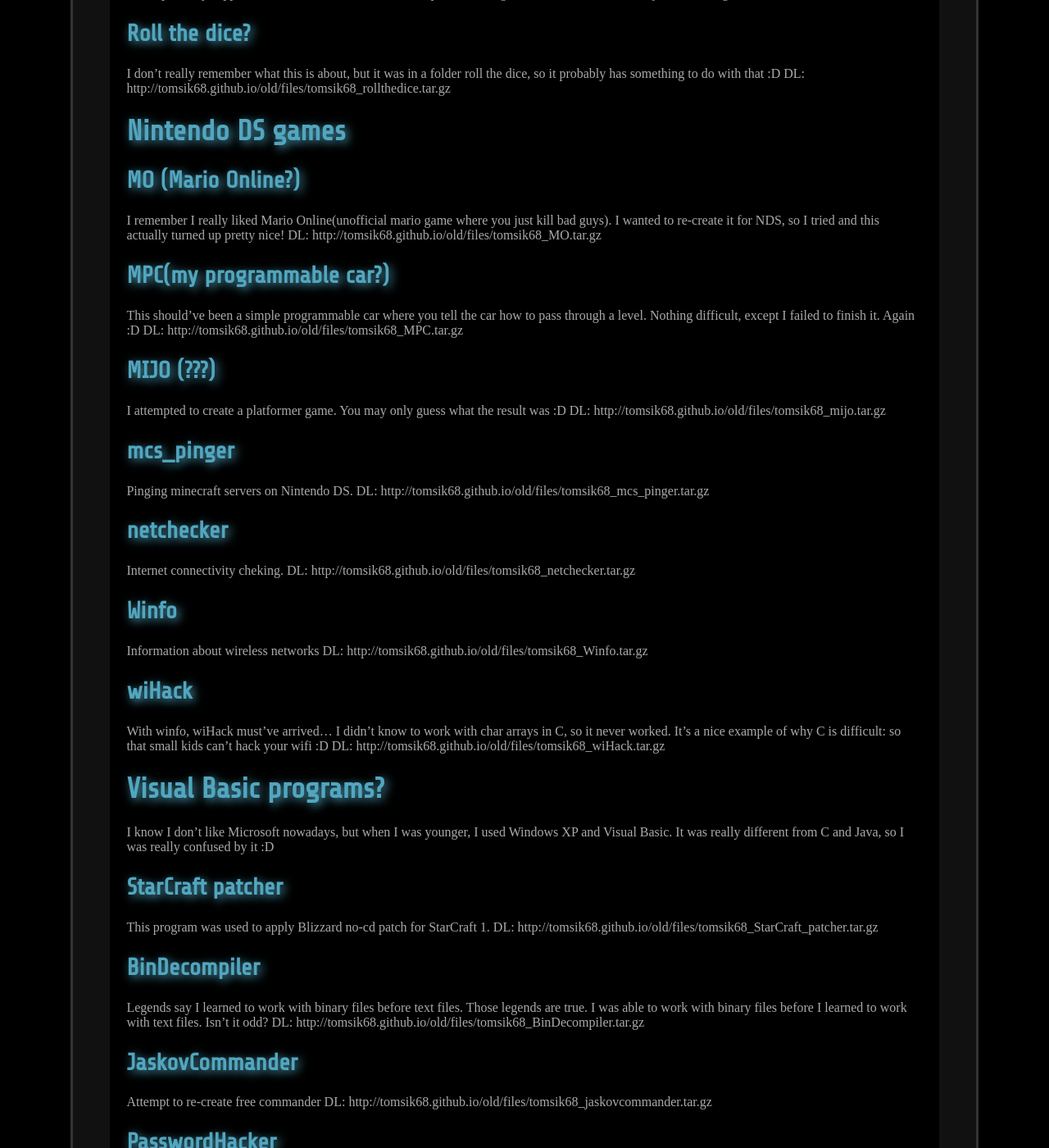
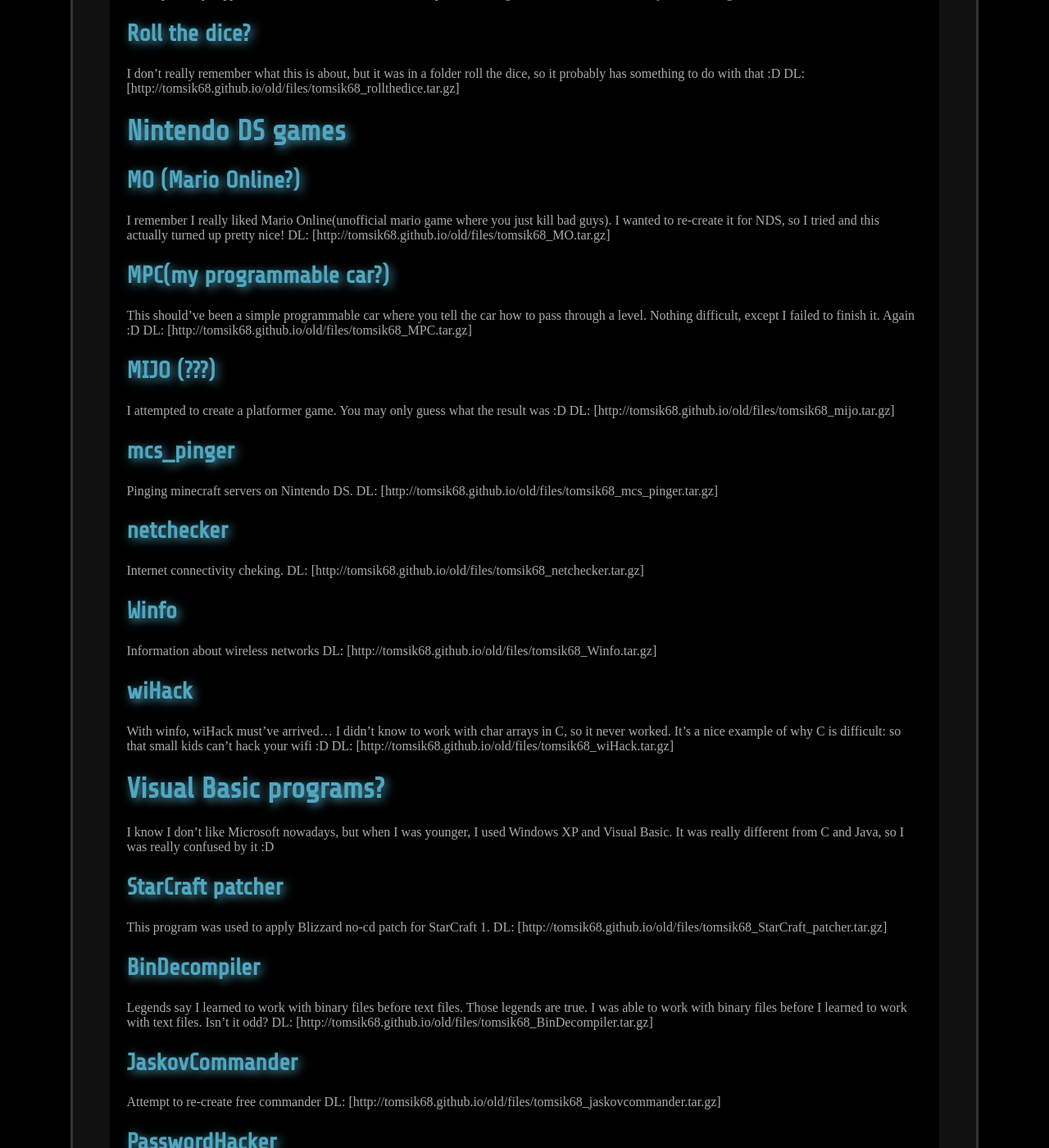
Before and after one commit to tomsik68/tomsik68.github.io, a Jekyll site: the page built from old/index.markdown, in a window 1280 px wide and 1400 px high, scrolled down 728 px. Shown: the whole window at 82% size. Built offline with Jekyll 4.4.1, drawn with Linux system fonts in a browser that asks for light colours; some web fonts are replaced; Markdown is read by kramdown in place of the engine named in the settings; some of the changed text lies outside the part shown.

Commit message:
Corrected links markup

```diff
--- a/old/index.markdown
+++ b/old/index.markdown
@@ -25,50 +25,50 @@ These were probably first I've made(with help of my father who used to work in j
 ## Jarkanoid
 
 It was probably supposed to be an arkanoid clone.
-DL: http://tomsik68.github.io/old/files/tomsik68_jarkanoid.tar.gz
+DL: [http://tomsik68.github.io/old/files/tomsik68_jarkanoid.tar.gz]
 
 ## Roll the dice?
 
 I don't really remember what this is about, but it was in a folder roll the dice, so it probably has something to do with that :D
-DL: http://tomsik68.github.io/old/files/tomsik68_rollthedice.tar.gz
+DL: [http://tomsik68.github.io/old/files/tomsik68_rollthedice.tar.gz]
 
 # Nintendo DS games
 
 ## MO (Mario Online?)
 
 I remember I really liked Mario Online(unofficial mario game where you just kill bad guys). I wanted to re-create it for NDS, so I tried and this actually turned up pretty nice!
-DL: http://tomsik68.github.io/old/files/tomsik68_MO.tar.gz
+DL: [http://tomsik68.github.io/old/files/tomsik68_MO.tar.gz]
 
 ## MPC(my programmable car?)
 
 This should've been a simple programmable car where you tell the car how to pass through a level.
 Nothing difficult, except I failed to finish it. Again :D
-DL: http://tomsik68.github.io/old/files/tomsik68_MPC.tar.gz
+DL: [http://tomsik68.github.io/old/files/tomsik68_MPC.tar.gz]
 
 ## MIJO (???)
 
 I attempted to create a platformer game. You may only guess what the result was :D
-DL: http://tomsik68.github.io/old/files/tomsik68_mijo.tar.gz
+DL: [http://tomsik68.github.io/old/files/tomsik68_mijo.tar.gz]
 
 ## mcs_pinger
 
 Pinging minecraft servers on Nintendo DS.
-DL: http://tomsik68.github.io/old/files/tomsik68_mcs_pinger.tar.gz
+DL: [http://tomsik68.github.io/old/files/tomsik68_mcs_pinger.tar.gz]
 
 ## netchecker
 
 Internet connectivity cheking.
-DL: http://tomsik68.github.io/old/files/tomsik68_netchecker.tar.gz
+DL: [http://tomsik68.github.io/old/files/tomsik68_netchecker.tar.gz]
 
 ## Winfo
 
 Information about wireless networks
-DL: http://tomsik68.github.io/old/files/tomsik68_Winfo.tar.gz
+DL: [http://tomsik68.github.io/old/files/tomsik68_Winfo.tar.gz]
 
 ## wiHack
 
 With winfo, wiHack must've arrived... I didn't know to work with char arrays in C, so it never worked. It's a nice example of why C is difficult: so that small kids can't hack your wifi :D
-DL: http://tomsik68.github.io/old/files/tomsik68_wiHack.tar.gz
+DL: [http://tomsik68.github.io/old/files/tomsik68_wiHack.tar.gz]
 
 # Visual Basic programs?
 
```
Also changed, not shown: other parts of old/index.markdown (+5 -4 lines).
